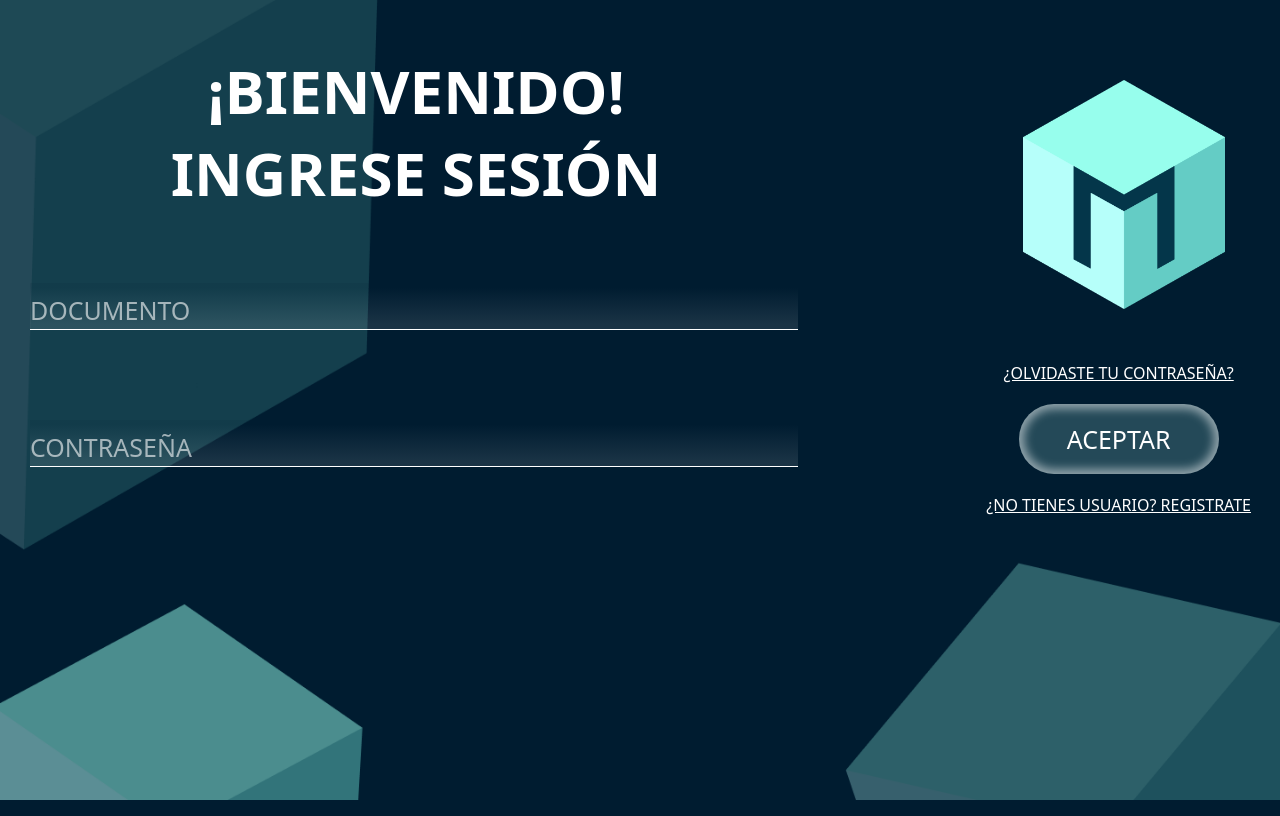
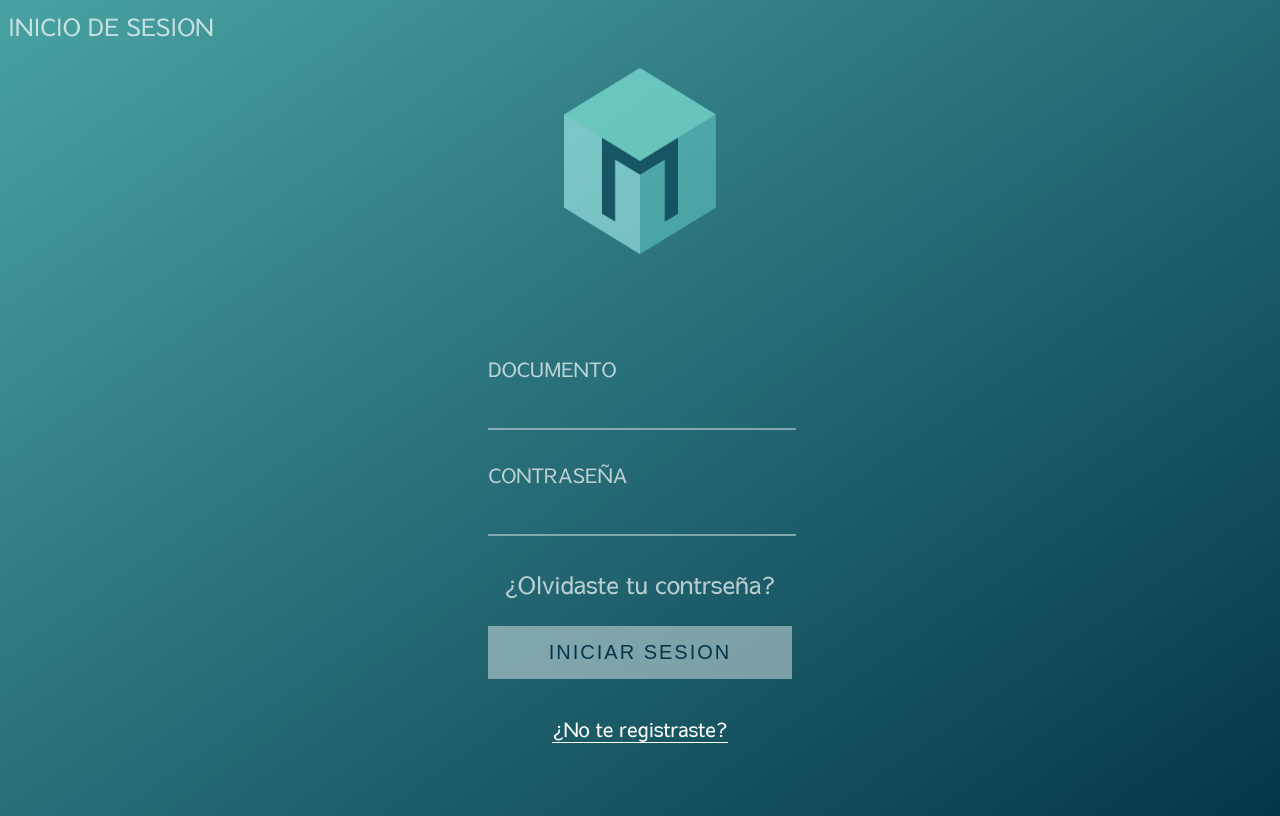
Before and after one commit to CodexaGit/Mimint, a PHP site: page /login.html in a window 1280 px wide. Run offline with PHP 8.4, Linux system fonts and the light colour scheme.

Commit message:
Actualizacion de registro

```diff
--- a/css/styles.css
+++ b/css/styles.css
@@ -1,288 +1,79 @@
-*{
-    padding: 0px;
-    margin: 0px;
-    font-weight:500;
-    font-family: system-ui, -apple-system, BlinkMacSystemFont, 'Segoe UI', Roboto, Oxygen, Ubuntu, Cantarell, 'Open Sans', 'Helvetica Neue', sans-serif;
+body {
+    background: rgb(100,204,197);
+    background: linear-gradient(145deg, #49A2A2 0%, rgba(4,54,74,1) 100%);
+    color: #ffffffb0;
+    height: 100vh;
+    overflow: hidden;
+    font-family: 'Sawarabi Gothic';
 }
-#mensajeError{
-    color: #FF9797;
-    border-bottom:1px #FF9797 solid;
-    display: none;
-    margin-top: 10px;
-    margin-left: 50vh;
+p {
+    font-size: 24px;
+    margin-top: 0px;
 }
-
-body{
-    background-image: url(../img/fondo.png);
-    background-size: cover;
+.container {
+    width: 40%;
+    margin: 0 auto;
+    display: flex;
+    flex-direction: column;
+    align-items: center;
 }
-
-.login, .registro{
-    font-family: system-ui, -apple-system, BlinkMacSystemFont, 'Segoe UI', Roboto, Oxygen, Ubuntu, Cantarell, 'Open Sans', 'Helvetica Neue', sans-serif;
-    color: white;
-    display: inline-block;
-    width: 65%;
-    font-size: 60px;
-    font-weight: 600;
-    margin-top: 50px;
-    text-align: center;
+.logo {
+    width: 30%;
+    margin-bottom: 100px;
 }
-.login{
-    width: 65%;
+form {
+    width: 100%;
+    display: flex;
+    flex-direction: column;
+    align-items: center;
 }
-
-
-.formulario{
-    display: inline-block;
-    margin-left: 110px;
-    width: 50%;
+.formCampo {
+    width: 60%;
+    display: flex;
+    flex-direction: column;
+    padding-bottom: 20px;
 }
-
-::placeholder{
-    font-size: 25px;
-    color:rgba(255, 255, 255, 0.6);
+label {
+    margin-bottom: 20px;
+    text-align: left;
+    font-size: 20px;
 }
-
+input[type="submit"]{
+    letter-spacing: 2px;
+    width: 100%;
+    border: none;
+    padding: 15px;
+    color: #04364A;
+    background-color: #ffffff6e;
+}
+input {
+    width: 100%;
+    border: none;
+    margin-bottom: 10px;
+    background-color: #ffffff00;
+    border-bottom: 2px solid #ffffff6e;
+    font-size: 20px;
+    color: #ffffff;
+}
+input:focus{
+    outline: none;
+    border-color: #ffffff;
+    font-size: 24px;
+}
+a{
+    color: #ffffff;
+    text-decoration: none;
+    font-size: 20px;
+    margin-top: 20px;
+    border-bottom: 1px solid #ffffff;
+}
 input[type="number"]::-webkit-inner-spin-button,
 input[type="number"]::-webkit-outer-spin-button {
     -webkit-appearance: none;
+    margin: 0;
 }
 
-.link{
-    color: white;
-    display: block;
-    margin: 20px;
-    font-size: medium;
+/* Para Firefox */
+input[type="number"] {
+    -moz-appearance: textfield;
 }
-
-
-.barra{
-    position: absolute;
-    z-index: 1;
-    right: 0px;
-    height: 100%;
-    width: 340px;
-    top: 0px;
-}
-.logo{
-    position: absolute;
-    height: 228.63px;
-    width: 202.02px;
-    right: 55px;
-    top: 180px;
-    z-index: 2;
-    opacity: 0.5;
-}
-.boton{
-    font-family: system-ui, -apple-system, BlinkMacSystemFont, 'Segoe UI', Roboto, Oxygen, Ubuntu, Cantarell, 'Open Sans', 'Helvetica Neue', sans-serif;
-    border-radius: 50px;
-    background-color: #244958;
-    box-shadow: inset 0 0 10px 5px rgba(255, 255, 255, 0.5);
-    color: #ffffff;
-    margin-left: 50vh;
-    border: none;
-    width: 200px;
-    height: 70px;
-    margin-top: 30px;
-    margin-bottom: 30px;
-    font-size: 25px;
-}
-*{
-    padding: 0px;
-    margin: 0px;
-    font-family: system-ui, -apple-system, BlinkMacSystemFont, 'Segoe UI', Roboto, Oxygen, Ubuntu, Cantarell, 'Open Sans', 'Helvetica Neue', sans-serif;
-}
-#mensajeError{
-    color: #FF9797;
-    border-bottom:1px #FF9797 solid;
-    display: none;
-    margin-top: 10px;
-    margin-left: 50vh;
-}
-
-body{
-    background-image: url(../img/fondo.png);
-    background-size: cover;
-}
-.titulo{
-    font-family: system-ui, -apple-system, BlinkMacSystemFont, 'Segoe UI', Roboto, Oxygen, Ubuntu, Cantarell, 'Open Sans', 'Helvetica Neue', sans-serif;
-    color: white;
-    margin-left: -55vh;
-    font-size: 60px;
-    font-weight: 600;
-    margin-top: 50px;
-    text-align: center;
-}
-.formulario {
-    display: flex;
-    flex-direction: column;
-    justify-content: center;
-    align-items: center;
-    text-align: center;
-    margin-left: 110px;
-}
-::placeholder{
-    font-size: 25px;
-    color:rgba(255, 255, 255, 0.6);
-}
-
-input[type="number"]::-webkit-inner-spin-button,
-input[type="number"]::-webkit-outer-spin-button {
-    -webkit-appearance: none;
-}
-
-.olvidar{
-    color: white;
-    margin-left: 47vh;
-}
-
-.cedula, .nombre, .email, .contrasena{
-    background: linear-gradient(0deg, rgba(255,255,255,0.1) 10%, rgba(0,28,48,0.1) 90%);
-    width: 100%;
-    padding-top: 5px;
-    border: none;
-    border-bottom: 1px solid #ffffff;
-    background-color: transparent;
-    margin-bottom: 45px;
-    margin-top: 45px;
-    font-size: 30px;
-    color: white;
-}
-
-.barra{
-    position: absolute;
-    z-index: 1;
-    right: 0px;
-    height: 100%;
-    width: 340px;
-    top: 0px;
-}
-.logo{
-    position: absolute;
-    height: 228.63px;
-    width: 202.02px;
-    right: 55px;
-    top: 180px;
-    z-index: 2;
-    opacity: 0.5;
-}
-.boton{
-    font-family: system-ui, -apple-system, BlinkMacSystemFont, 'Segoe UI', Roboto, Oxygen, Ubuntu, Cantarell, 'Open Sans', 'Helvetica Neue', sans-serif;
-    border-radius: 50px;
-    background-color: #244958;
-    box-shadow: inset 0 0 10px 5px rgba(255, 255, 255, 0.5);
-    color: #ffffff;
-    margin-left: 50vh;
-    margin-top: 20px;
-    border: none;
-    width: 200px;
-    height: 70px;
-    font-size: 25px;
-}
-.botonContenedor{
-    width: 100%;
-    text-align: center;
-}
-@media (max-width:1305px) {
-    body{
-        background-image: url(../img/fondoTablet.png);
-
-    }
-    input {
-        width: 100%; /* o cualquier otro valor que necesites */
-    }
-    .barra{
-        display: none;
-    }
-    .logo{
-        content: url(../img/logoVisible.png);
-        opacity: 1;
-        top: 20%;
-    }
-    .formulario{
-        display: flex;
-        flex-direction: row;
-        justify-content: space-between;
-        align-items: center;
-        width: 100%;
-        margin: 0px;
-    }
-
-    .botonContenedor{
-        display: inline-block;
-        width: auto;
-        margin-right: 9px;
-        text-align: center;
-    }
-    .logo{
-        top: 10%;
-    }
-    .botonContenedorLogin{
-        margin-top: 10%;
-    }
-    .formulario{
-        text-align: start;
-    }
-    .contenedorInputs{
-        display: inline-block;
-        margin-left: 30px;
-        width: 60%;
-
-    }
-
-}
-@media (max-width:1000px){
-    .contenedorInputs{
-        width: 65%;
-    }
-}
-@media (max-width: 900px){
-    body{
-        text-align: center;
-    }
-    .botonContenedor{
-        margin: 0px;
-        width: 100%;
-    }
-    .login, .registro{
-        display: inline-block;
-        margin: 0px auto;
-    }
-    .logo{
-        display: block;
-        position: static;
-        margin: 0px auto;
-    }
-    .formulario{
-        display: block;
-        margin: 0px;
-        width: 90%;
-        margin: 0px auto;
-    }
-    .contenedorInputs{
-        width: 100%;
-        margin-left: 0px;
-    }
-
-}
-@media (max-width:1030px){
-    body{
-        background-size:auto;
-        background-repeat: repeat-y;
-    }
-}
-@media (max-width:800px){
-    body{
-        background-image: url(../img/fondoCelular.png);
-        background-size: cover;
-    }
-
-    .login,.registro{
-        font-size: xx-large;
-    }
-}
-@media (max-width:400px){
-    .boton,.link,.email,.nombre,.cedula,.contrasena{
-        font-size: medium;
-    }
-}
--- a/login.html
+++ b/login.html
@@ -1,36 +1,36 @@
 <!DOCTYPE html>
-<html lang="en">
+<html lang="es">
 <head>
+    <meta charset="UTF-8">
+    <meta name="viewport" content="width=device-width, initial-scale=1.0">
+    <title>Inicio de Sesión</title>
     <link rel="preconnect" href="https://fonts.googleapis.com">
 <link rel="preconnect" href="https://fonts.gstatic.com" crossorigin>
-<link href="https://fonts.googleapis.com/css2?family=Roboto:ital,wght@0,100;0,300;0,400;0,500;0,700;0,900;1,100;1,300;1,400;1,500;1,700;1,900&display=swap" rel="stylesheet">
-    <meta charset="UTF-8">
-    <meta name="viewport" content="width=device-width, initial-scale=1.0">
+<link href="https://fonts.googleapis.com/css2?family=Sawarabi+Gothic&display=swap" rel="stylesheet">
     <link rel="stylesheet" href="css/styles.css">
-    <title>Codexa/Inicio Sesion</title>
 </head>
 <body>
-        <img class="barra" src="img/barra.png" alt="">
-        <img class="logo" src="img/logo.png" alt="">
-    <div class="contenedor">
-        <p class="login">¡BIENVENIDO!<br>INGRESE SESIÓN</p>
-        <h3 id="mensajeError" ></h3>
-        <form class="formulario">
-            <div class="contenedorInputs">
-                <input type="number" id="cedula" class="cedula" placeholder="DOCUMENTO" required>
-                <input type="password" id="contrasena" class="contrasena" placeholder="CONTRASEÑA" required>
+    <p>INICIO DE SESION</p>
+    <div class="container">
+        <img src="img/logo.png" class="logo" alt="Logo">
+        <form action="" method="POST">
+            <div class="formCampo">
+                <label for="documento">DOCUMENTO</label>
+                <input type="number" name="documento" >
             </div>
-            <br>
-            <br>
-            <!-- <input type="submit" value="ACEPTAR" onclick="verificar()" class="boton"> -->
-            <div class="botonContenedor botonContenedorLogin" style="text-align: center;">
-                <a href="olvidar.html" class="link">¿OLVIDASTE TU CONTRASEÑA?</a>
-                <button class="boton" style="text-align: center;margin: auto;" onclick="verificar()">ACEPTAR</button>
-                <a href="registro.html" class="link">¿NO TIENES USUARIO? REGISTRATE </a>
+            <div class="formCampo">
+                <label for="password">CONTRASEÑA</label>
+                <input type="password" name="contrsena" >
+            </div>
+            <p class="ayuda">¿Olvidaste tu contrseña?</p>
+            <div class="formCampo">
+
+                <input type="submit" value="INICIAR SESION">
             </div>
         </form>
 
+        <p class="ayuda"><a href="registro.html">¿No te registraste?</a></p>
     </div>
-    <script src="js/login.js"></script>
+    <script src="script.js"></script>
 </body>
 </html>
```
Also changed, not shown: img/barra.png (deleted), img/fondo.png (deleted), img/fondoCelular.png (deleted), img/fondoCelularFallo.png (deleted), img/fondoTablet.png (deleted), img/loginFallo.png (deleted), img/logo.png, img/logoVisible.png (deleted).
